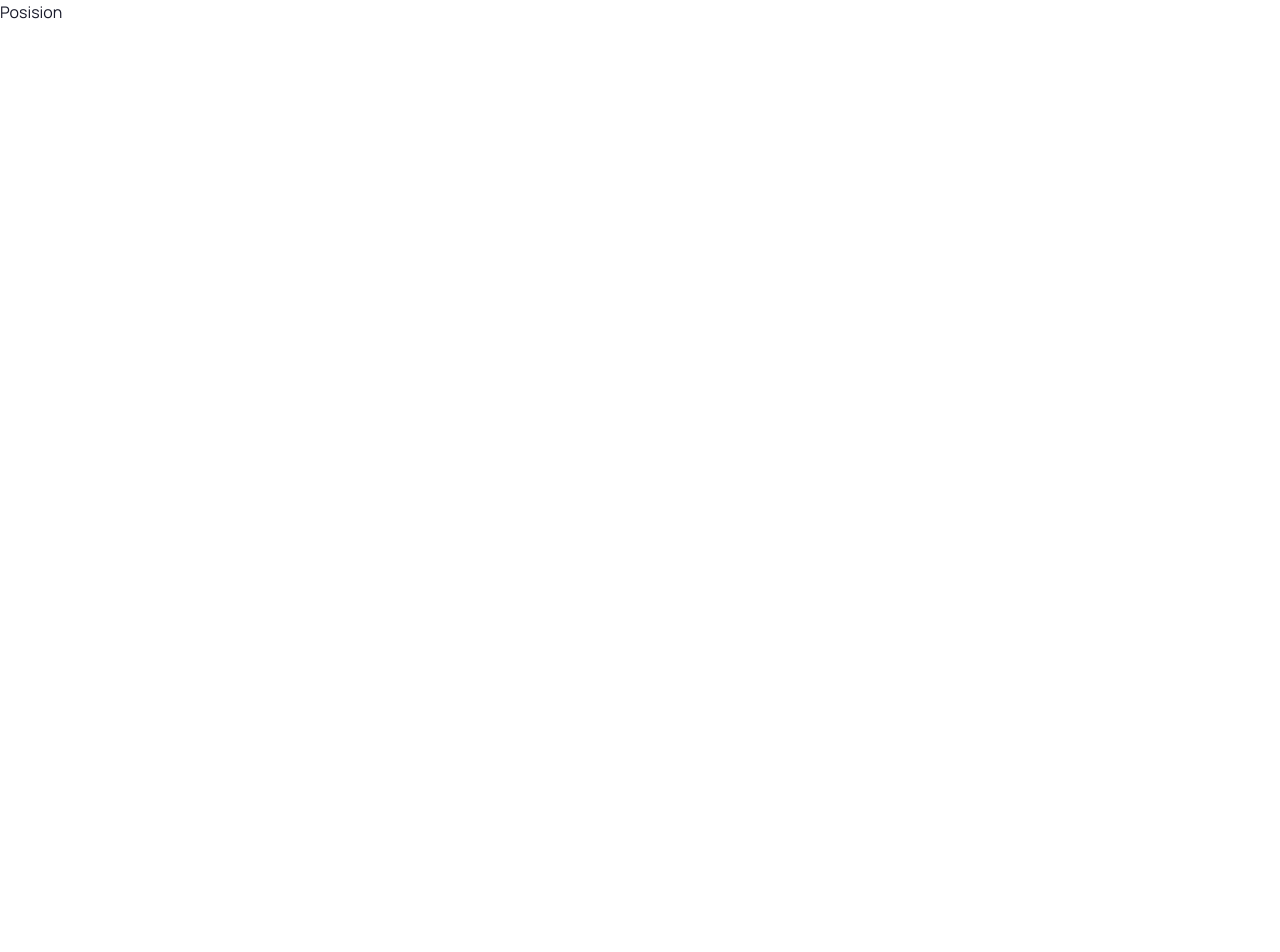
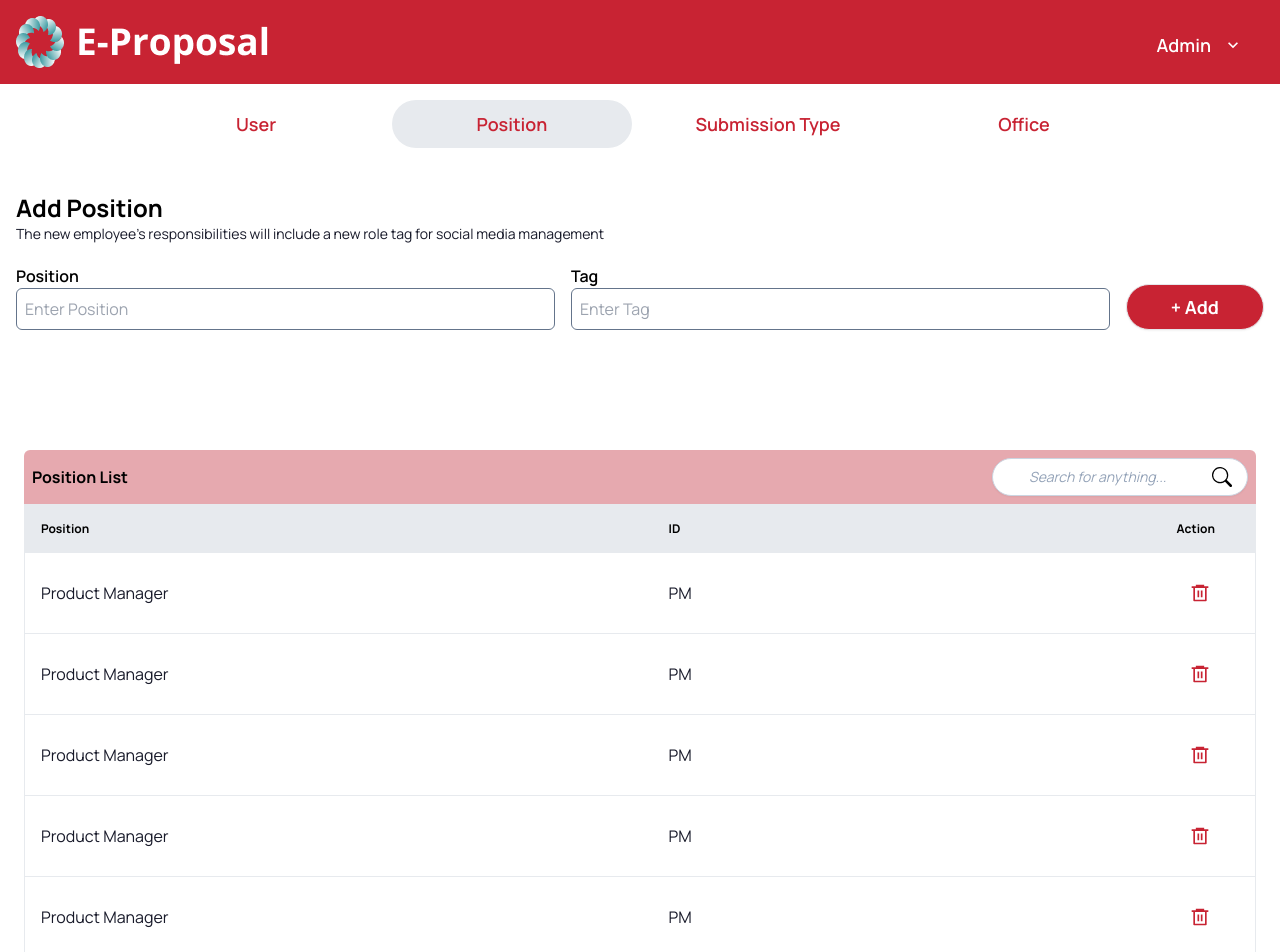
Before and after one commit to ALTA-CAPSTONE-GROUP1/REPO-FE, a React (Vite) app: page /position in a window 1280 px wide. Shown: the top 952 px of the page. Before the commit the page ends 800 px from the top, so only its background shows below. Built offline with nearby package versions, Linux system fonts and the light colour scheme.

Commit message:
feat position, feat crad table position

```diff
--- a/src/components/Card.tsx
+++ b/src/components/Card.tsx
@@ -1,12 +1,6 @@
 import { FC } from "react";
 import { Link } from "react-router-dom";
-import { BsQuestionCircle, BsSearch } from "react-icons/bs";
-import {
-  RiDeleteBin6Line,
-  RiPencilLine,
-  RiArrowLeftLine,
-  RiArrowRightLine,
-} from "react-icons/ri";
+import { RiDeleteBin6Line, RiPencilLine } from "react-icons/ri";
 
 interface PropsTableUsers {
   name: string;
@@ -18,7 +12,7 @@ interface PropsTableUsers {
   link_update: string;
 }
 
-const CardTableUser: FC<PropsTableUsers> = (props) => {
+export const CardTableUser: FC<PropsTableUsers> = (props) => {
   const {
     name,
     id_user,
@@ -44,6 +38,7 @@ const CardTableUser: FC<PropsTableUsers> = (props) => {
       <td className="bg-white border-@Gray2">{position}</td>
       <td className="bg-white border-@Gray2">{office}</td>
       <th className="bg-white border-@Gray2">
+        <div className="flex justify-center">
           <Link to={link_del}>
             <button className="btn btn-ghost btn-xl text-xl text-@Red">
               <RiDeleteBin6Line />
@@ -57,9 +52,33 @@ const CardTableUser: FC<PropsTableUsers> = (props) => {
             <RiPencilLine />
             {link_update}
           </label>
+        </div>
       </th>
     </tr>
   );
 };
+interface PropsTablePosition {
+  position: string;
+  tag: string;
+  link_del: string;
+}
 
-export default CardTableUser;
+export const CardTablePosition: FC<PropsTablePosition> = (props) => {
+  const { position, tag, link_del } = props;
+
+  return (
+    <tr>
+      <td className="bg-white border-@Gray2">{position}</td>
+      <td className="uppercase bg-white border-@Gray2">{tag}</td>
+      <th className="bg-white border-@Gray2">
+        <div className="flex pr-3 justify-end">
+          <Link to={link_del}>
+            <button className="btn btn-ghost btn-xl text-xl text-@Red">
+              <RiDeleteBin6Line />
+            </button>
+          </Link>
+        </div>
+      </th>
+    </tr>
+  );
+};
--- a/src/components/Tab.tsx
+++ b/src/components/Tab.tsx
@@ -19,7 +19,7 @@ export const TabUser: FC = () => {
         href="/submission-type"
         className="btn capitalize border-0 tab-lg text-@Red font-semibold rounded-full w-60 bg-white hover:bg-@Gray2"
       >
-        Submission
+        Submission Type
       </a>
       <a
         href="/office"
@@ -34,16 +34,28 @@ export const TabUser: FC = () => {
 export const TabPosition: FC = () => {
   return (
     <div className="tabs tabs-boxed justify-center p-4 gap-4 bg-white text-@Red">
-      <a className="btn capitalize border-0 tab-lg text-@Red font-semibold rounded-full w-60 bg-@Gray2 hover:bg-@Gray2">
+      <a
+        href="/admin"
+        className="btn capitalize border-0 tab-lg text-@Red font-semibold rounded-full w-60 bg-white hover:bg-@Gray2"
+      >
         User
       </a>
-      <a className="btn capitalize border-0 tab-lg text-@Red font-semibold rounded-full w-60 bg-white hover:bg-@Gray2">
+      <a
+        href="/position"
+        className="btn capitalize border-0 tab-lg text-@Red font-semibold rounded-full w-60 bg-@Gray2 hover:bg-@Gray2"
+      >
         Position
       </a>
-      <a className="btn capitalize border-0 tab-lg text-@Red font-semibold rounded-full w-60 bg-white hover:bg-@Gray2">
-        Submission
+      <a
+        href="/submission-type"
+        className="btn capitalize border-0 tab-lg text-@Red font-semibold rounded-full w-60 bg-white hover:bg-@Gray2"
+      >
+        Submission Type
       </a>
-      <a className="btn capitalize border-0 tab-lg text-@Red font-semibold rounded-full w-60 bg-white hover:bg-@Gray2">
+      <a
+        href="/office"
+        className="btn capitalize border-0 tab-lg text-@Red font-semibold rounded-full w-60 bg-white hover:bg-@Gray2"
+      >
         Office
       </a>
     </div>
@@ -53,16 +65,28 @@ export const TabPosition: FC = () => {
 export const TabSubmisionType: FC = () => {
   return (
     <div className="tabs tabs-boxed justify-center p-4 gap-4 bg-white text-@Red">
-      <a className="btn capitalize border-0 tab-lg text-@Red font-semibold rounded-full w-60 bg-@Gray2 hover:bg-@Gray2">
+      <a
+        href="/admin"
+        className="btn capitalize border-0 tab-lg text-@Red font-semibold rounded-full w-60 bg-white hover:bg-@Gray2"
+      >
         User
       </a>
-      <a className="btn capitalize border-0 tab-lg text-@Red font-semibold rounded-full w-60 bg-white hover:bg-@Gray2">
+      <a
+        href="/position"
+        className="btn capitalize border-0 tab-lg text-@Red font-semibold rounded-full w-60 bg-white hover:bg-@Gray2"
+      >
         Position
       </a>
-      <a className="btn capitalize border-0 tab-lg text-@Red font-semibold rounded-full w-60 bg-white hover:bg-@Gray2">
-        Submission
+      <a
+        href="/submission-type"
+        className="btn capitalize border-0 tab-lg text-@Red font-semibold rounded-full w-60 bg-@Gray2 hover:bg-@Gray2"
+      >
+        Submission Type
       </a>
-      <a className="btn capitalize border-0 tab-lg text-@Red font-semibold rounded-full w-60 bg-white hover:bg-@Gray2">
+      <a
+        href="/office"
+        className="btn capitalize border-0 tab-lg text-@Red font-semibold rounded-full w-60 bg-white hover:bg-@Gray2"
+      >
         Office
       </a>
     </div>
@@ -72,16 +96,28 @@ export const TabSubmisionType: FC = () => {
 export const TabOffice: FC = () => {
   return (
     <div className="tabs tabs-boxed justify-center p-4 gap-4 bg-white text-@Red">
-      <a className="btn capitalize border-0 tab-lg text-@Red font-semibold rounded-full w-60 bg-@Gray2 hover:bg-@Gray2">
+      <a
+        href="/admin"
+        className="btn capitalize border-0 tab-lg text-@Red font-semibold rounded-full w-60 bg-white hover:bg-@Gray2"
+      >
         User
       </a>
-      <a className="btn capitalize border-0 tab-lg text-@Red font-semibold rounded-full w-60 bg-white hover:bg-@Gray2">
+      <a
+        href="/position"
+        className="btn capitalize border-0 tab-lg text-@Red font-semibold rounded-full w-60 bg-white hover:bg-@Gray2"
+      >
         Position
       </a>
-      <a className="btn capitalize border-0 tab-lg text-@Red font-semibold rounded-full w-60 bg-white hover:bg-@Gray2">
-        Submission
+      <a
+        href="/submission-type"
+        className="btn capitalize border-0 tab-lg text-@Red font-semibold rounded-full w-60 bg-white hover:bg-@Gray2"
+      >
+        Submission Type
       </a>
-      <a className="btn capitalize border-0 tab-lg text-@Red font-semibold rounded-full w-60 bg-white hover:bg-@Gray2">
+      <a
+        href="/office"
+        className="btn capitalize border-0 tab-lg text-@Red font-semibold rounded-full w-60 bg-@Gray2 hover:bg-@Gray2"
+      >
         Office
       </a>
     </div>
--- a/src/pages/admin/Home.tsx
+++ b/src/pages/admin/Home.tsx
@@ -10,7 +10,7 @@ import { RedButton } from "@/components/Button";
 import { Input } from "@/components/Input";
 import { LayoutAdmin } from "@/components/Layout";
 import { TabUser } from "@/components/Tab";
-import CardTableUser from "@/components/Card";
+import { CardTableUser } from "@/components/Card";
 
 const HomeAdmin: FC = () => {
   return (
@@ -199,7 +199,9 @@ const HomeAdmin: FC = () => {
                   </p>
                 </div>
               </th>
-              <th className="capitalize  bg-@Gray2 text-black ">Action</th>
+              <th className="capitalize  bg-@Gray2 text-black ">
+                <div className="flex justify-center">Action</div>
+              </th>
             </thead>
             <tbody>
               <CardTableUser
--- a/src/pages/admin/Position.tsx
+++ b/src/pages/admin/Position.tsx
@@ -1,5 +1,123 @@
 import { FC } from "react";
+import { BsSearch } from "react-icons/bs";
+import { RiArrowLeftLine, RiArrowRightLine } from "react-icons/ri";
+import { LayoutAdmin } from "@/components/Layout";
+import { TabPosition } from "@/components/Tab";
+import { RedButton } from "@/components/Button";
+import { Input } from "@/components/Input";
+import { CardTablePosition } from "@/components/Card";
 
 export const Position: FC = () => {
-  return <div>Posision</div>;
+  return (
+    <LayoutAdmin>
+      <div
+        className="max-w-[85rem] w-full mx-auto bg-white"
+        aria-label="Global"
+      >
+        <TabPosition />
+        <form className="flex flex-col p-4 bg-white rounded-md ">
+          <div className="mt-3">
+            <h3 className="font-bold text-2xl text-black">Add Position</h3>
+            <h3 className="text-sm">
+              The new employee's responsibilities will include a new role tag
+              for social media management
+            </h3>
+            <div className="flex flex-col md:flex-row gap-4 justify-center items-center">
+              <div className="mt-5 w-full">
+                <label className="font-semibold text-md text-black">
+                  Position
+                </label>
+                <Input placeholder="Enter Position" id="input-position" />
+              </div>
+              <div className="mt-5 w-full">
+                <label className="font-semibold text-md text-black">Tag</label>
+                <Input placeholder="Enter Tag" id="input-tag" type="email" />
+              </div>
+              <div className="mt-5 md:mt-10 w-80">
+                <RedButton
+                  label="+ Add"
+                  id="button-add-position"
+                  type="submit"
+                />
+              </div>
+            </div>
+          </div>
+        </form>
+
+        <div className="overflow-x-auto w-full p-6 mt-20 hidden md:block">
+          <div className="flex flex-row p-2 bg-@Red2 text-black rounded-ss-md rounded-se-md justify-between items-center">
+            <p className="font-bold">Position List</p>
+
+            <label className="relative block flex-initial w-64 rounded-full ">
+              <input
+                className="rounded-full placeholder:italic placeholder:text-slate-400 block bg-white w-full border border-slate-300 py-2 pl-9 pr-3 shadow-sm focus:outline-none focus:border-@Red focus:ring-@Red focus:ring-1 sm:text-sm"
+                placeholder="Search for anything..."
+                type="text"
+                name="search"
+              />
+              <span className="sr-only">Search</span>
+              <span className="absolute inset-y-0 right-4 flex justify-end items-center pl-2">
+                <BsSearch className="h-5 w-5 font-bold" />
+              </span>
+            </label>
+          </div>
+          <table className="table w-full border border-@Gray2">
+            {/* head */}
+            <thead>
+              <th className="capitalize bg-@Gray2 text-black">Position</th>
+              <th className="bg-@Gray2 text-black">ID</th>
+
+              <th className="capitalize  bg-@Gray2 text-black ">
+                <div className="flex pr-6 justify-end">Action</div>
+              </th>
+            </thead>
+            <tbody>
+              <CardTablePosition
+                position="Product Manager"
+                tag="pm"
+                link_del=""
+              />
+              <CardTablePosition
+                position="Product Manager"
+                tag="pm"
+                link_del=""
+              />
+              <CardTablePosition
+                position="Product Manager"
+                tag="pm"
+                link_del=""
+              />
+              <CardTablePosition
+                position="Product Manager"
+                tag="pm"
+                link_del=""
+              />
+              <CardTablePosition
+                position="Product Manager"
+                tag="pm"
+                link_del=""
+              />
+            </tbody>
+            {/* foot */}
+            <tfoot></tfoot>
+          </table>
+          <div className="flex flex-row p-2 bg-white text-black border rounded-es-md rounded-ee-md justify-between items-center">
+            <button className="btn btn-ghost btn-xl text-xl text-@Gray capitalize border border-@Gray rounded-md">
+              <RiArrowLeftLine /> Previous
+            </button>
+            <div className="btn-group">
+              <button className="btn btn-ghost bg-@Red2">1</button>
+              <button className="btn btn-ghost">2</button>
+              <button className="btn btn-ghost ">...</button>
+              <button className="btn btn-ghost">99</button>
+              <button className="btn btn-ghost">100</button>
+            </div>
+            <button className="btn btn-ghost btn-xl text-xl text-@Gray capitalize border border-@Gray rounded-md">
+              Next <RiArrowRightLine />
+            </button>
+          </div>
+        </div>
+      </div>
+    </LayoutAdmin>
+  );
 };
```
Also changed, not shown: src/pages/admin/Office.tsx (+12 -1 lines), src/pages/admin/SubmissionType.tsx (+12 -1 lines). Lines whose indentation alone changed are shown as unchanged.
